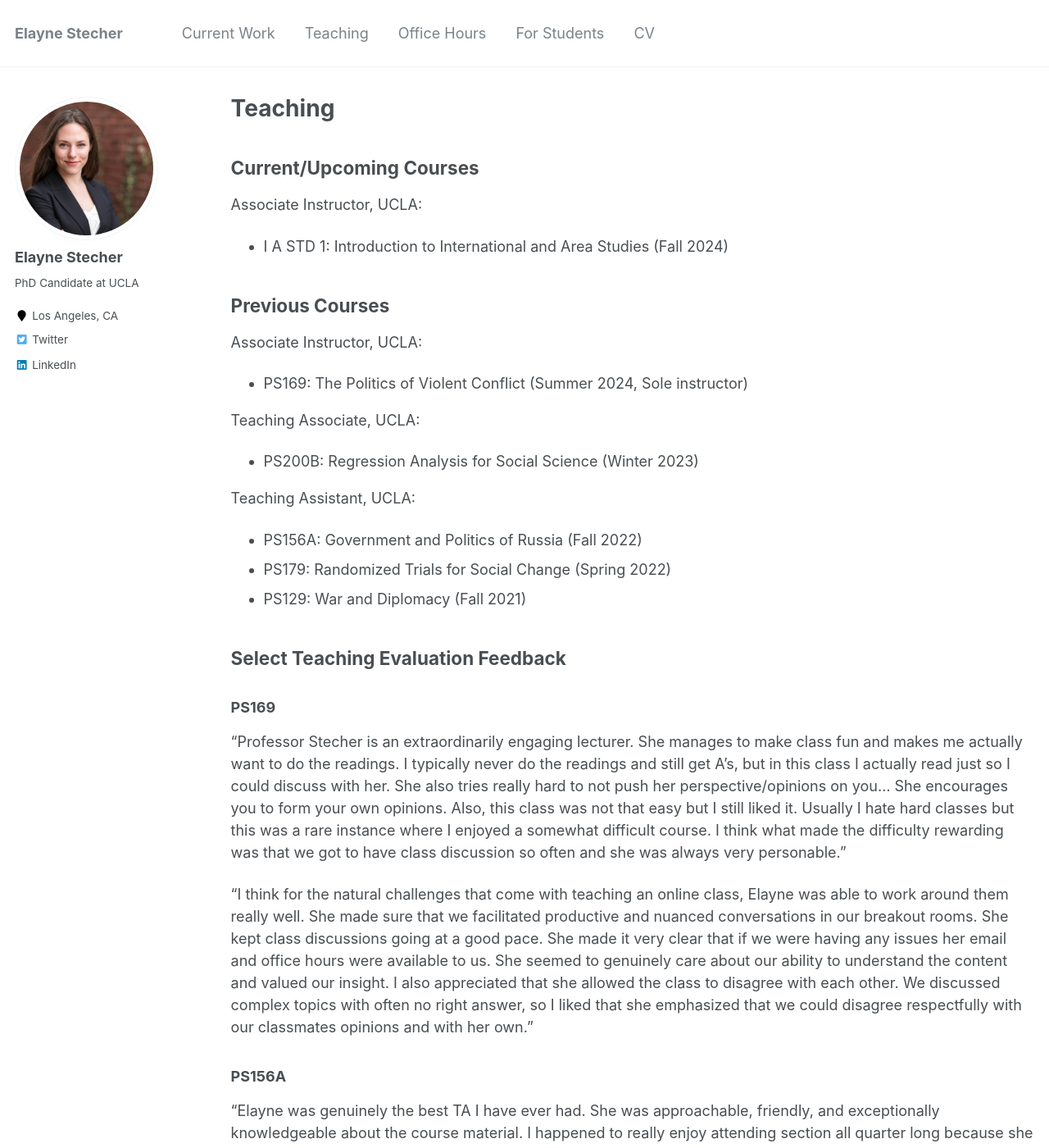
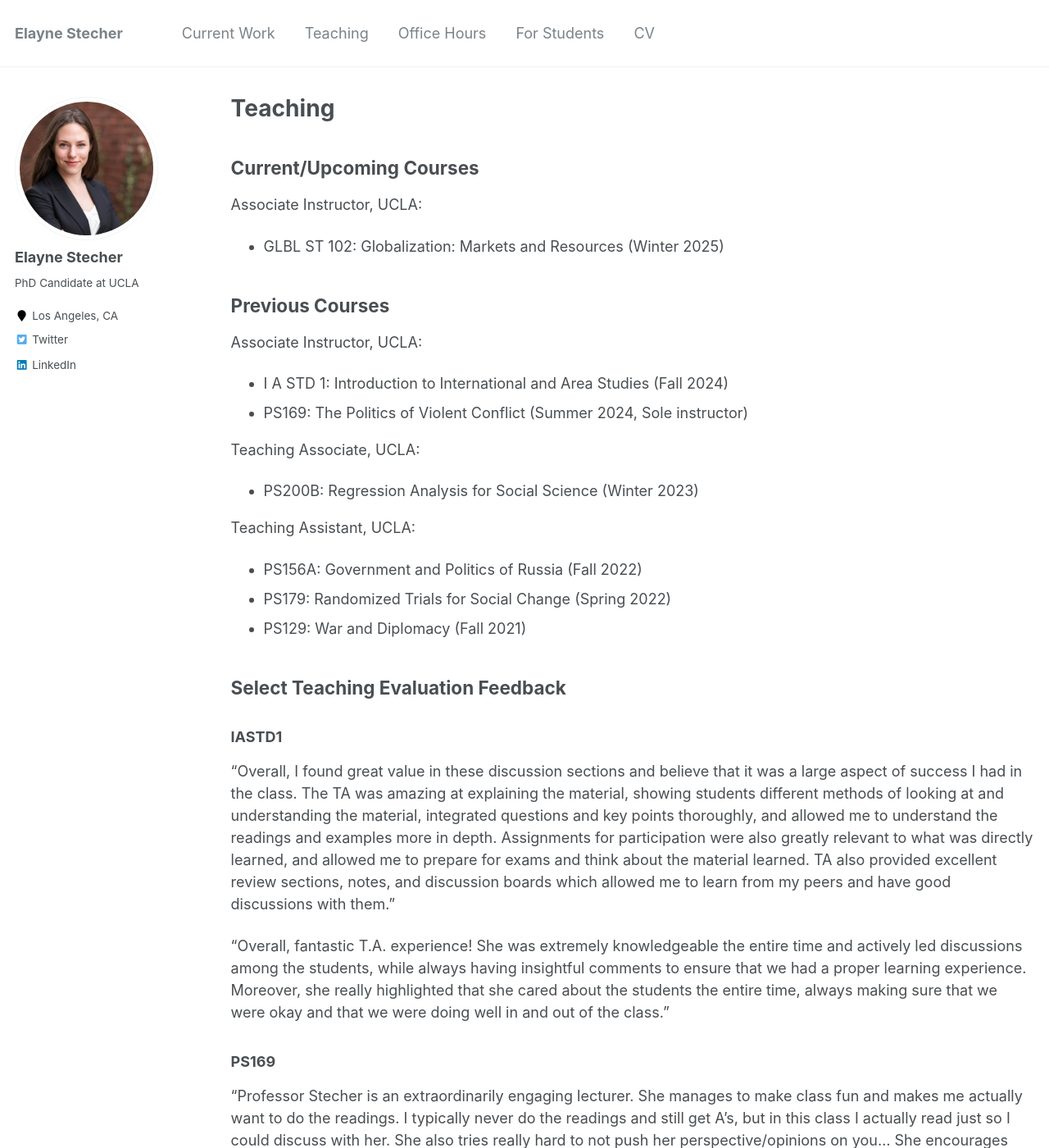
Before and after one commit to estech01/estech01.github.io, a Jekyll site: the page built from _pages/teaching.md, in a window 1280 px wide and 1400 px high. Shown: the whole window at 82% size. Built offline with Jekyll 4.4.1, drawn with Linux system fonts in a browser that asks for light colours.

Commit message:
Update teaching.md

```diff
--- a/_pages/teaching.md
+++ b/_pages/teaching.md
@@ -8,11 +8,12 @@ author_profile: true
 ## Current/Upcoming Courses
 
 Associate Instructor, UCLA:
-- I A STD 1: Introduction to International and Area Studies (Fall 2024)
+- GLBL ST 102: Globalization: Markets and Resources (Winter 2025)
 
 ## Previous Courses
 
 Associate Instructor, UCLA:
+- I A STD 1: Introduction to International and Area Studies (Fall 2024)
 - PS169: The Politics of Violent Conflict (Summer 2024, Sole instructor)
 
 Teaching Associate, UCLA:
@@ -24,6 +25,12 @@ Teaching Assistant, UCLA:
 - PS129: War and Diplomacy (Fall 2021)
 
 ## Select Teaching Evaluation Feedback
+
+### IASTD1
+
+"Overall, I found great value in these discussion sections and believe that it was a large aspect of success I had in the class. The TA was amazing at explaining the material, showing students different methods of looking at and understanding the material, integrated questions and key points thoroughly, and allowed me to understand the readings and examples more in depth. Assignments for participation were also greatly relevant to what was directly learned, and allowed me to prepare for exams and think about the material learned. TA also provided excellent review sections, notes, and discussion boards which allowed me to learn from my peers and have good discussions with them."
+
+"Overall, fantastic T.A. experience! She was extremely knowledgeable the entire time and actively led discussions among the students, while always having insightful comments to ensure that we had a proper learning experience. Moreover, she really highlighted that she cared about the students the entire time, always making sure that we were okay and that we were doing well in and out of the class."
 
 ### PS169
 
```
